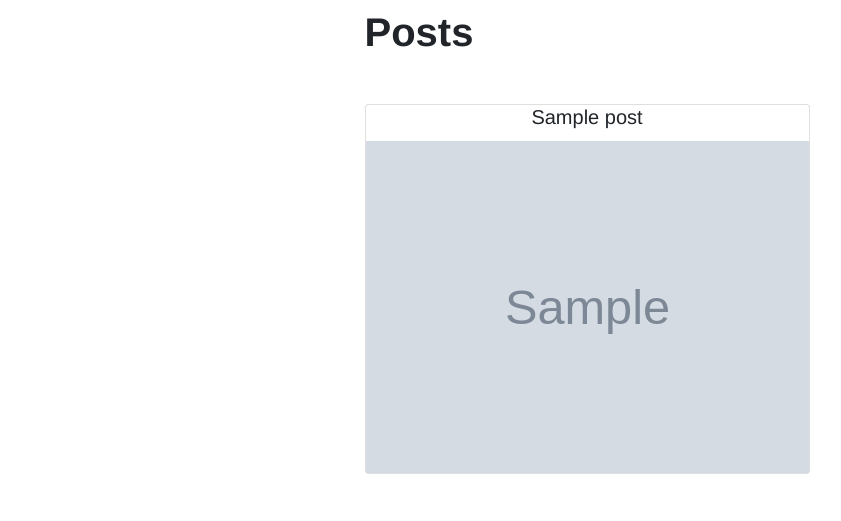
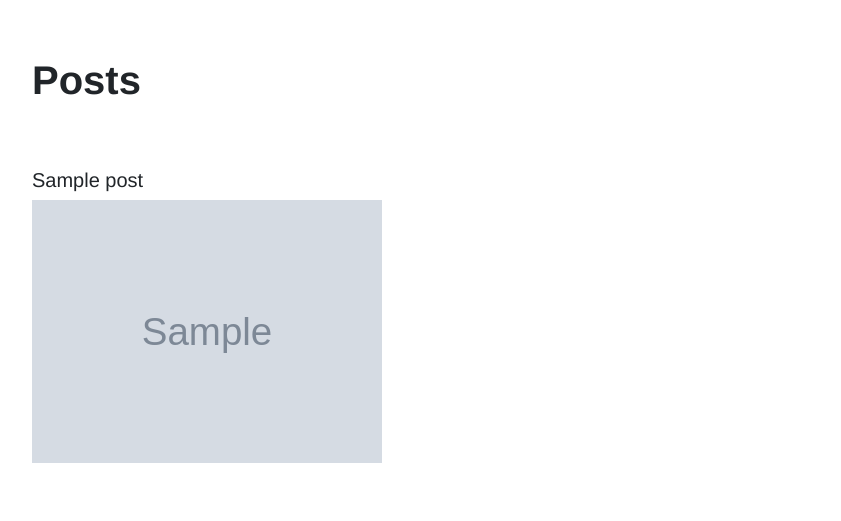
Before and after one commit to trexr/story-stack, a Django app: template apps/posts/templates/posts/view_all_posts.html in a window 1280 px wide. Shown: the part 56-577 px from the top of the page, without its empty margins (53-894 px from the left). Run offline with Django 3.2, Linux system fonts and the light colour scheme; the template is opened without the code that fills it: most values are stand-ins (such as "Sample title", 1, 10 or a date in 2020); grey boxes marked "Sample" are stand-in pictures; some libraries are stand-ins or nearby versions.

Commit message:
Updates to pull from app static file, adds mock illustrations

```diff
--- a/apps/posts/templates/posts/view_all_posts.html
+++ b/apps/posts/templates/posts/view_all_posts.html
@@ -2,19 +2,21 @@
 {% block title %} Posts {% endblock title %}
 {% block content %}
 {% load static %}
+<h1 class="my-5">Posts</h1>
 <div class="row">
-  <div class="col-sm-9 col-md-7 col-lg-5 mx-auto">
-    <h1>Posts</h1>
 
-    {% for post in posts %}
 
-    <div class="card  my-5">
-      <h5 class="card-title text-center">{{ post.title}}</h5>
-      <img src="{% static   post.img %}" />
+
+  {% for  post in posts %}
+  <div class="col-sm-6 col-md-4 my-3 ">
+    <h5 class="text-left">{{ post.title}}</h5>
+    <div class="">
+
+      <img class="img-fluid" src="/static/posts/images/{{  post.img }}" />
 
     </div>
+  </div>
+  {% endfor %}
 
-    {% endfor %}
-  </div>
 </div>
 {% endblock %}
```
Also changed, not shown: apps/posts/views.py (+37 -0 lines), apps/posts/static/posts/images/drawing2-1024x1024.jpg (added), apps/posts/static/posts/images/drawing3-1024x1024.jpg (added), apps/posts/static/posts/images/drawing4-1024x1024.jpg (added), apps/posts/static/posts/images/drawing5-1024x1024.jpg (added), apps/posts/static/posts/images/drawing6-1024x1024.jpg (added), apps/posts/static/posts/images/drawing7-1024x1024.jpg (added), apps/posts/static/posts/images/kickstart_coding_logo.png (added).
